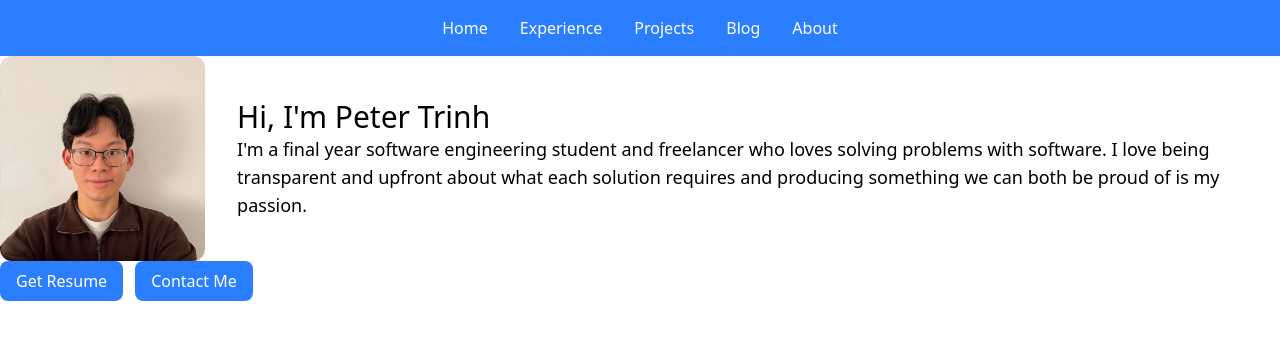
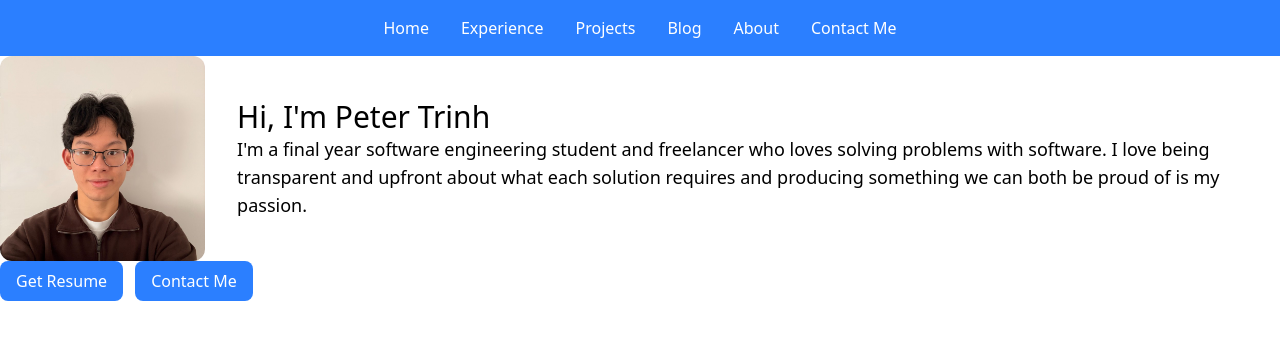
Before and after one commit to raihua/raihua.github.io, a Next.js app: page / in a window 1280 px wide. Shown: the top 340 px of the page. Built offline with nearby package versions, Linux system fonts and the light colour scheme.

Commit message:
Add contact link

```diff
--- a/app/_components/NavBar.tsx
+++ b/app/_components/NavBar.tsx
@@ -6,6 +6,7 @@ const navLinks = [
   { href: "/projects", label: "Projects" },
   { href: "/blog", label: "Blog" },
   { href: "/about", label: "About" },
+  { href: "/contact", label: "Contact Me" },
 ]
 
 export default function NavBar() {
```
